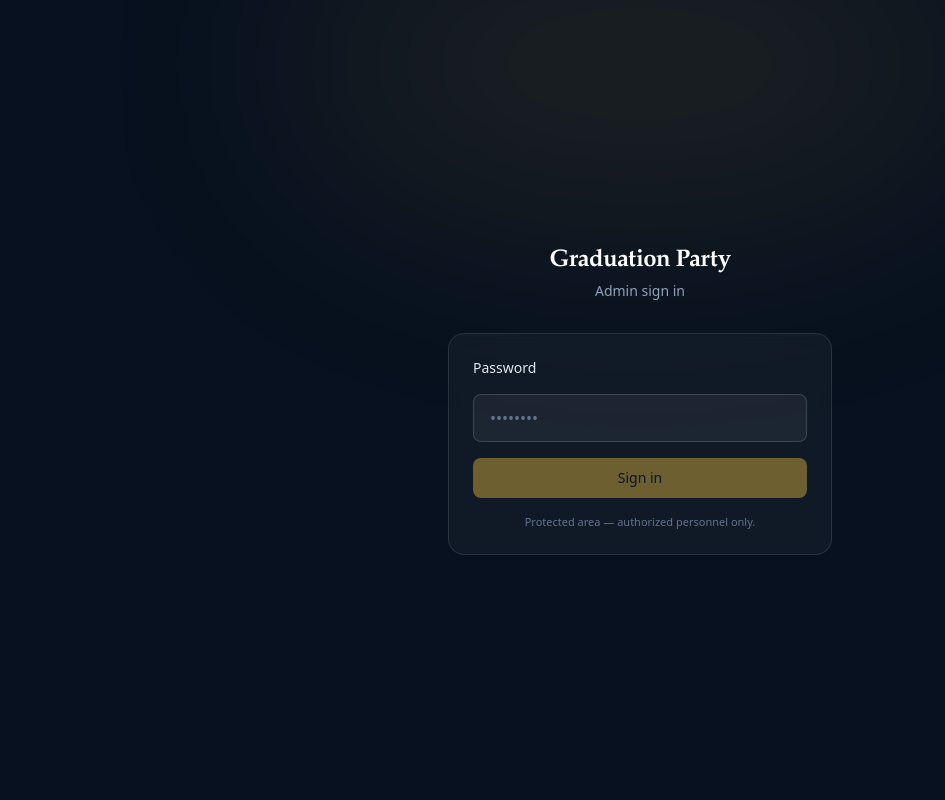
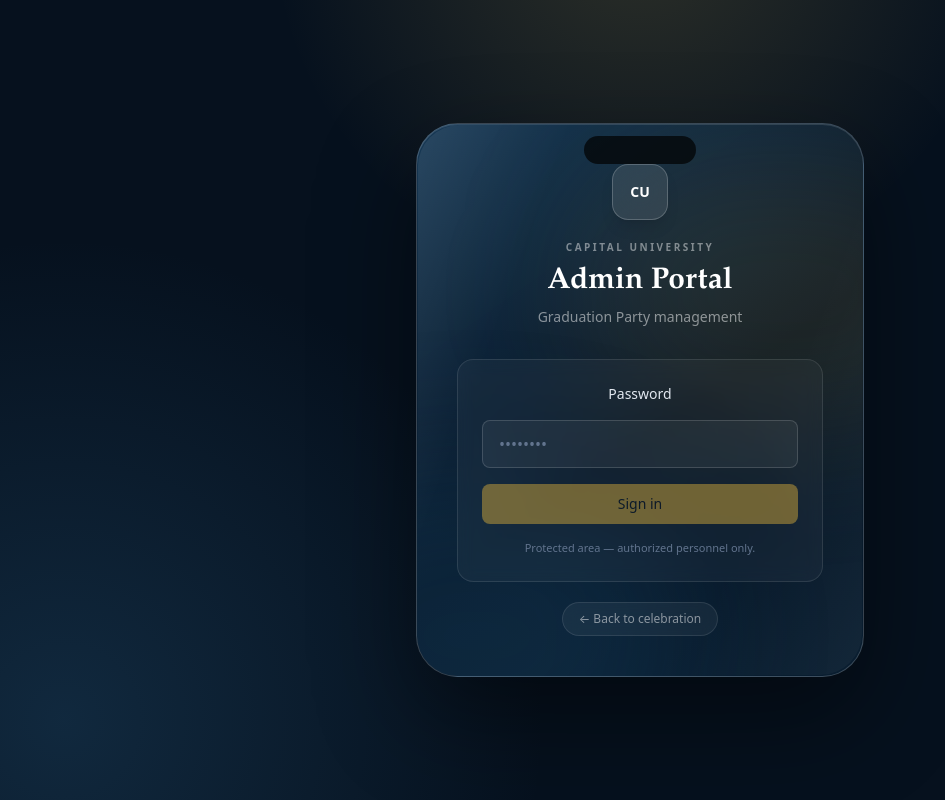
Before and after one commit to aamrabdelhay/graduationparty, a Next.js app: page /admin/login in a window 1280 px wide. Shown: the whole page, without its empty margins (0-945 px from the left). Built offline with nearby package versions, Linux system fonts and the light colour scheme; no server answers.

Commit message:
style: modernize admin portal to match graduation glass UI

```diff
--- a/app/admin/login/page.tsx
+++ b/app/admin/login/page.tsx
@@ -1,19 +1,26 @@
 import type { Metadata } from "next";
+import Link from "next/link";
 import LoginForm from "@/components/admin/LoginForm";
 
-export const metadata: Metadata = { title: "Admin login" };
+export const metadata: Metadata = { title: "Admin Portal · Graduation Party" };
 
 export default function AdminLoginPage() {
   return (
-    <div className="flex min-h-[100dvh] items-center justify-center bg-ink-950 px-4 py-12 text-white">
-      <div aria-hidden className="pointer-events-none fixed inset-0">
-        <div className="absolute -top-24 left-1/2 h-[320px] w-[700px] -translate-x-1/2 rounded-[100%] bg-gold-500/10 blur-[110px]" />
+    <main className="capu-landing flex min-h-[100dvh] items-center justify-center overflow-hidden px-4 py-6 text-white">
+      <div className="capu-phone relative w-full max-w-md overflow-hidden rounded-[2.6rem] border border-white/20 px-6 py-10 shadow-2xl sm:px-10">
+        <div className="capu-glow capu-glow-one" aria-hidden />
+        <div className="capu-glow capu-glow-two" aria-hidden />
+        <div className="pointer-events-none absolute left-1/2 top-3 h-7 w-28 -translate-x-1/2 rounded-full bg-black/70" aria-hidden />
+
+        <div className="relative z-10 text-center">
+          <div className="mx-auto flex h-14 w-14 items-center justify-center rounded-2xl border border-white/20 bg-white/10 text-sm font-bold shadow-lg backdrop-blur-xl">CU</div>
+          <p className="mt-5 text-[10px] font-semibold uppercase tracking-[0.25em] text-white/45">Capital University</p>
+          <h1 className="mt-2 font-display text-3xl font-semibold">Admin Portal</h1>
+          <p className="mt-2 text-sm text-white/50">Graduation Party management</p>
+          <LoginForm />
+          <Link href="/" className="mt-5 inline-flex rounded-full border border-white/10 bg-white/5 px-4 py-2 text-xs text-white/50 backdrop-blur transition hover:scale-105 hover:bg-white/10 hover:text-white">← Back to celebration</Link>
+        </div>
       </div>
-      <main className="relative w-full max-w-sm">
-        <p className="font-display text-center text-2xl font-semibold tracking-tight">Graduation Party</p>
-        <p className="mt-1 text-center text-sm text-slate-400">Admin sign in</p>
-        <LoginForm />
-      </main>
-    </div>
+    </main>
   );
 }
```
